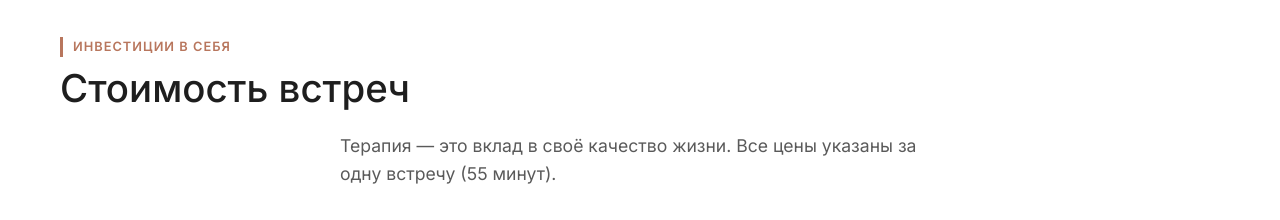
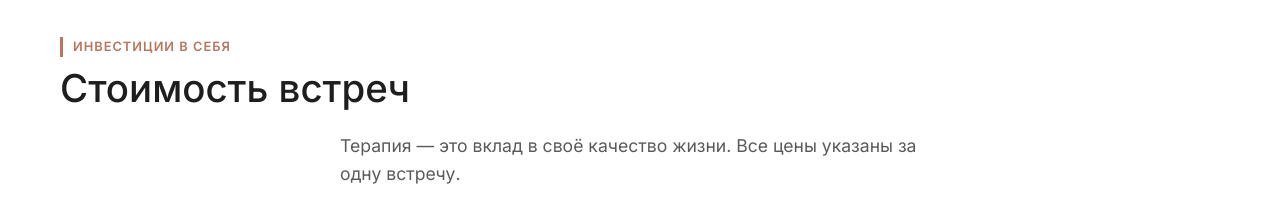
Before and after one commit to sberb2b1-sys/sberb2b1-sys.github.io, a plain HTML site: page index.html in a window 1280 px wide. Shown: the part 1120-1340 px from the top of the page. Drawn offline with Linux system fonts and the light colour scheme.

Commit message:
Update index.html

```diff
--- a/index.html
+++ b/index.html
@@ -66,7 +66,7 @@
         <div class="section-header">
             <span class="section-subtitle">Инвестиции в себя</span>
             <h2>Стоимость встреч</h2>
-            <p class="prices-intro">Терапия — это вклад в своё качество жизни. Все цены указаны за одну встречу (55 минут).</p>
+            <p class="prices-intro">Терапия — это вклад в своё качество жизни. Все цены указаны за одну встречу.</p>
         </div>
 
         <div class="prices-grid">
```
